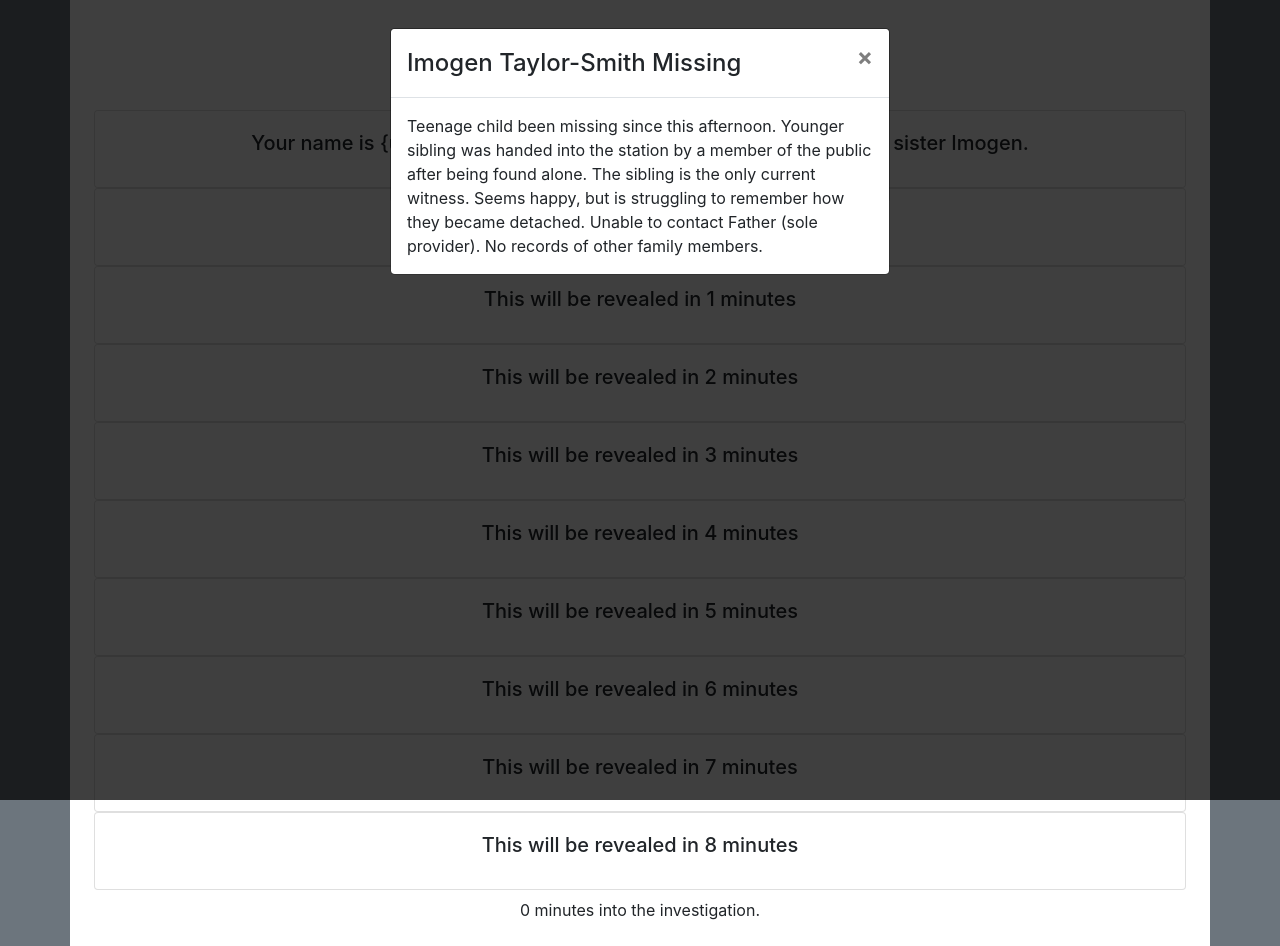
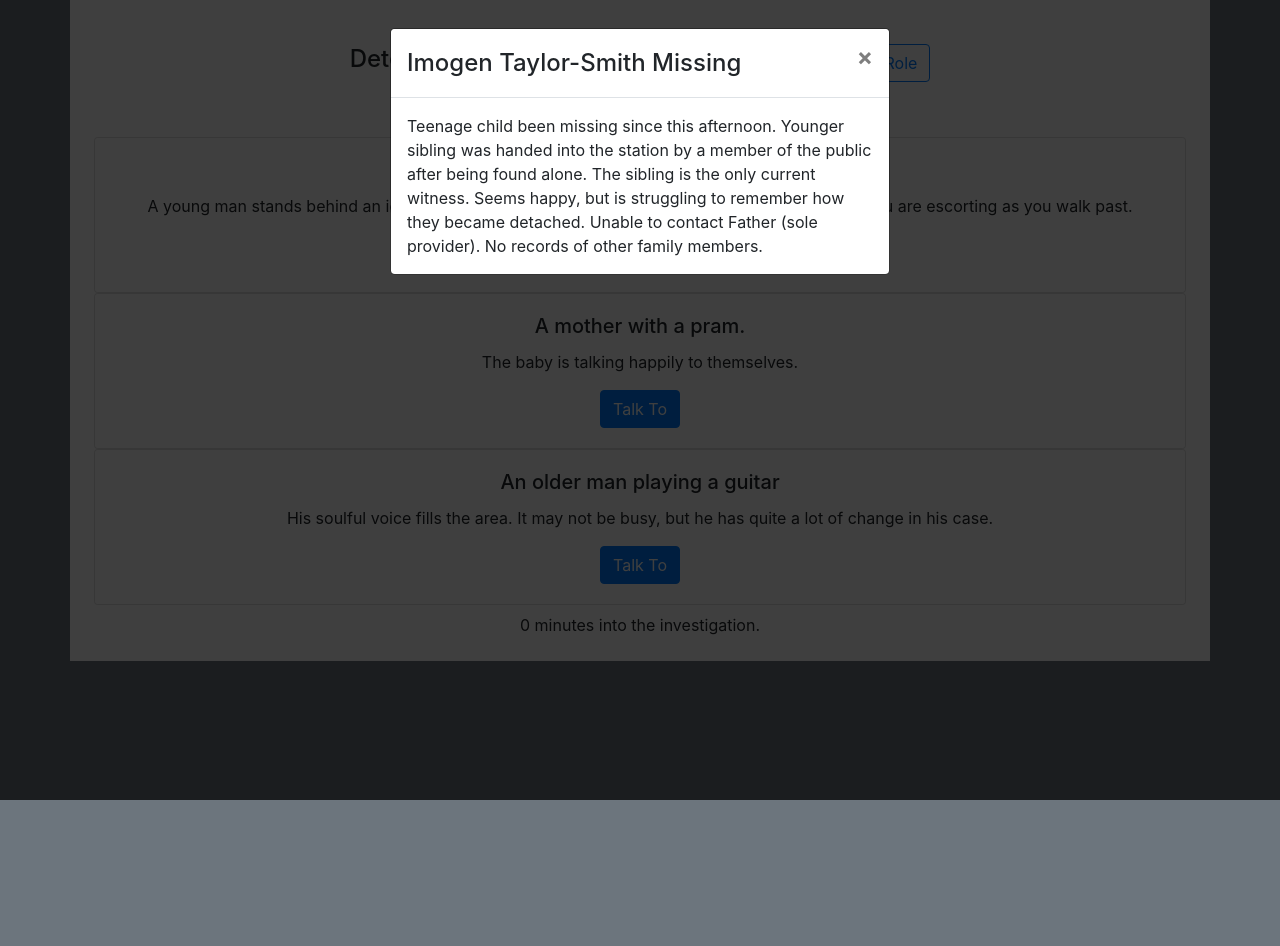
Before and after one commit to hennersz/10-65, a React (Create React App) app in the folder src/client/: page / in a window 1280 px wide. After the commit the page ends 800 px from the top, so only its background shows below. Built offline with nearby package versions, Linux system fonts and the light colour scheme; the HTML template or start-up script is replaced by a standard one.

Commit message:
feat(Chat): adding react-bootstrap

```diff
--- a/src/client/src/Components/BackOffice.jsx
+++ b/src/client/src/Components/BackOffice.jsx
@@ -1,6 +1,7 @@
 import React, { useState } from 'react';
 import data from '../data/imogen.json'
 import BackOfficeCabinet from "./BackOfficeCabinet";
+import {Button} from "react-bootstrap";
 
 function BackOffice(props) {
     const [article, selectArticle] = useState();
@@ -15,7 +16,7 @@
                 <p>
                     {selectedRecord.body}
                 </p>
-                <button onClick={() => selectArticle(undefined)} class="btn btn-primary">Go Back</button>
+                <Button variant="primary" onClick={() => selectArticle(undefined)}>Go Back</Button>
             </div>
         )
     }
--- a/src/client/src/Components/Chat.jsx
+++ b/src/client/src/Components/Chat.jsx
@@ -2,6 +2,7 @@
 import data from '../data/imogen.json';
 import {HANDLE_GAME_WIN} from "../constants";
 import {getSocket} from "../utils/socket";
+import {Button, FormControl, InputGroup} from "react-bootstrap";
 
 const Chat = ({ personKey, onClose }) => {
     const [messageIndex, setMessageIndex] = useState(0)
@@ -56,15 +57,15 @@
                 <div ref={messageEndRef} />
             </div>
             <div className="p-2">
-                <div className="input-group">
-                    <textarea className="form-control" value={userMessage}></textarea>
-                    <button onClick={onUserSendMessage} disabled={isSendDisabled} className="btn btn-secondary">
+                <InputGroup>
+                    <FormControl as="textarea" value={userMessage} />
+                    <Button variant="secondary" onClick={onUserSendMessage} disabled={isSendDisabled}>
                         Send
-                    </button>
-                    <button onClick={checkWinOnClose} className="btn btn-primary">
+                    </Button>
+                    <Button variant="primary" onClick={checkWinOnClose}>
                         Exit
-                    </button>
-                </div>
+                    </Button>
+                </InputGroup>
             </div>
         </div>
     )
--- a/src/client/src/Components/Lobby.jsx
+++ b/src/client/src/Components/Lobby.jsx
@@ -16,7 +16,7 @@
 
 function Lobby() {
     const [gameState, setGameState] = useState(ifDev(IN_GAME, UNMATCHED))
-    const [ role, setRole] = useState(ifDev(ROLE_WITNESS, 'none'))
+    const [ role, setRole] = useState(ifDev(ROLE_OFFICER, 'none'))
     const [minutes, setMinutes] = useState(0);
     const [isTimerActive, setIsTimerActive] = useState(false);
 
@@ -86,7 +86,7 @@
         case GAME_WIN:
             return (
                 <div>
-                    <h1>Congrats you win!</h1>
+                    <h1>Congrats you closed the case!</h1>
                     <h2>{minutes + ' minutes'}</h2>
                 </div>
             )
--- a/src/client/src/Components/Officer.jsx
+++ b/src/client/src/Components/Officer.jsx
@@ -4,6 +4,7 @@
 import { getSocket } from "../utils/socket";
 import {HANDLE_MOVE_EVENT, IN_GAME, UNMATCHED} from "../constants";
 import {ifDev} from "../utils/ifDev";
+import {Button, Card} from "react-bootstrap";
 
 const Officer = () => {
     const [currentKey, setLocation] = useState(ifDev('pier'));
@@ -39,15 +40,15 @@
             }
             {
                 peeps.map(({ key, title, description }) => (
-                    <div className="card">
-                        <div className="card-body">
-                            <h5 className="card-title">{title}</h5>
-                            <p className="card-text">
+                    <Card>
+                        <Card.Body>
+                            <Card.Title>{title}</Card.Title>
+                            <Card.Text>
                                 {description}
-                            </p>
-                            <button onClick={() => setPerson(key)} class="btn btn-primary mt-2">Talk To</button>
-                        </div>
-                    </div>
+                            </Card.Text>
+                            <Button onClick={() => setPerson(key)} variant="primary">Talk To</Button>
+                        </Card.Body>
+                    </Card>
                 ))
             }
         </div>
```
